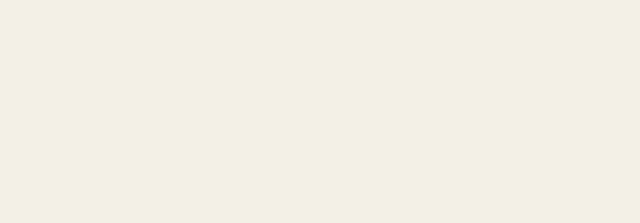
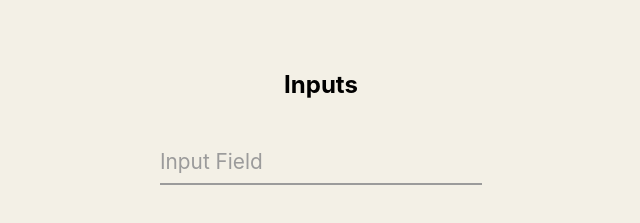
Before and after one commit to 0xRishav/RComponents, a React (Create React App) app: page / in a window 1280 px wide. Shown: the part 2679-2902 px from the top of the page, without its empty margins (319-959 px from the left). Before the commit the page ends 2749 px from the top, so only its background shows below. Built offline with nearby package versions, Linux system fonts and the light colour scheme.

Commit message:
added input component

```diff
--- a/src/App.js
+++ b/src/App.js
@@ -7,6 +7,7 @@ import {
   ButtonContainer,
   CardsContainer,
   ImagesContainer,
+  InputContainer,
 } from "./containers";
 
 function App() {
@@ -19,6 +20,7 @@ function App() {
       <ButtonContainer />
       <CardsContainer />
       <ImagesContainer />
+      <InputContainer />
     </div>
   );
 }
--- a/src/components/index.js
+++ b/src/components/index.js
@@ -8,3 +8,4 @@ export { default as HelloCard } from "./hello-card/HelloCard";
 export { default as CardWithTextOverlay } from "./card-with-text-overlay/CardWithTextOverlay";
 export { default as HorizontalCardShadow } from "./horizontal-card-with-shadow/HorizontalCardShadow";
 export { default as Image } from "./image/Image";
+export { default as Input } from "./input/Input";
--- /dev/null
+++ b/src/components/input/Input.css
@@ -0,0 +1,55 @@
+.form__group {
+  position: relative;
+  padding: 15px 0 0;
+  margin-top: 10px;
+  width: 100%;
+}
+.form__field {
+  font-family: inherit;
+  width: 100%;
+  border: 0;
+  border-bottom: 2px solid #9b9b9b;
+  outline: 0;
+  font-size: 1.3rem;
+  color: black;
+  padding: 7px 0;
+  background: transparent;
+  transition: border-color 0.2s;
+}
+.form__field::placeholder {
+  color: transparent;
+}
+.form__field:placeholder-shown ~ .form__label {
+  font-size: 1.3rem;
+  cursor: text;
+  top: 20px;
+}
+.form__label {
+  position: absolute;
+  top: 0;
+  display: block;
+  transition: 0.2s;
+  font-size: 1rem;
+  color: #9b9b9b;
+}
+.form__field:focus {
+  padding-bottom: 6px;
+  font-weight: 700;
+  border-width: 3px;
+  border-image: linear-gradient(to right, #11998e, #38ef7d);
+  border-image-slice: 1;
+}
+.form__field:focus ~ .form__label {
+  position: absolute;
+  top: 0;
+  display: block;
+  transition: 0.2s;
+  font-size: 1rem;
+  color: #11998e;
+  font-weight: 700;
+}
+
+.form__field:required,
+.form__field:invalid {
+  box-shadow: none;
+}
--- /dev/null
+++ b/src/components/input/Input.js
@@ -0,0 +1,24 @@
+import React from "react";
+import "./Input.css";
+
+function Input() {
+  return (
+    <div style={{ display: "flex", flexDirection: "column" }}>
+      <div class="form__group field">
+        <input
+          type="input"
+          class="form__field"
+          placeholder="Name"
+          name="name"
+          id="name"
+          required
+        />
+        <label for="name" class="form__label">
+          Input Field
+        </label>
+      </div>
+    </div>
+  );
+}
+
+export default Input;
--- a/src/containers/index.js
+++ b/src/containers/index.js
@@ -4,3 +4,4 @@ export { default as BadgeContainer } from "./badge-container/BadgeContainer";
 export { default as ButtonContainer } from "./button-container/ButtonContainer";
 export { default as CardsContainer } from "./cards-container/CardsContainer";
 export { default as ImagesContainer } from "./images-container/ImagesContainer";
+export { default as InputContainer } from "./input-container/InputContainer";
--- /dev/null
+++ b/src/containers/input-container/InputContainer.js
@@ -0,0 +1,16 @@
+import React from "react";
+import { Input } from "../../components";
+import "./InputContainer.css";
+
+function InputContainer() {
+  return (
+    <div className="container">
+      <h2>Inputs</h2>
+      <div className="component-wrapper">
+        <Input />
+      </div>
+    </div>
+  );
+}
+
+export default InputContainer;
```
Also changed, not shown: src/containers/input-container/InputContainer.css (added).
